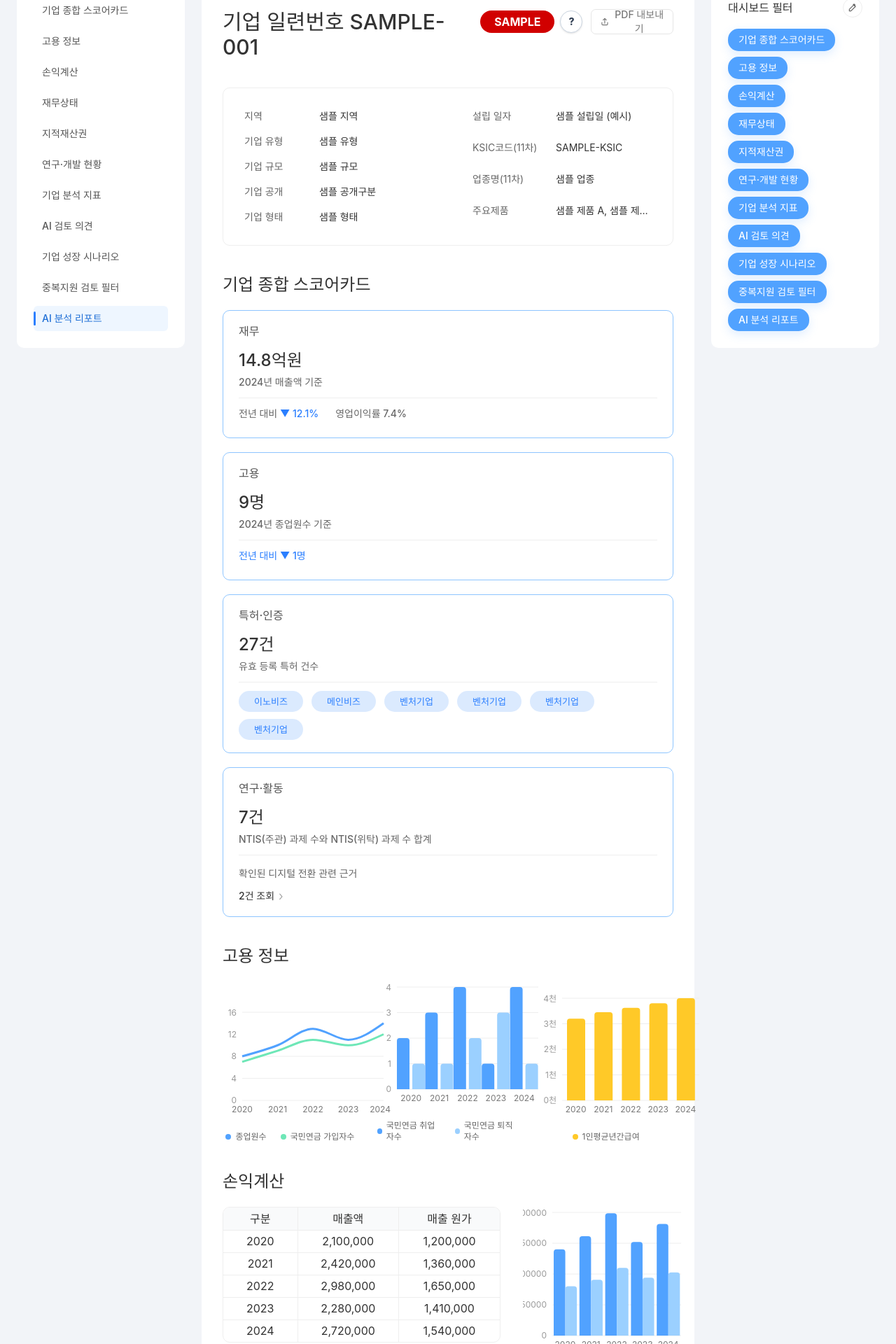
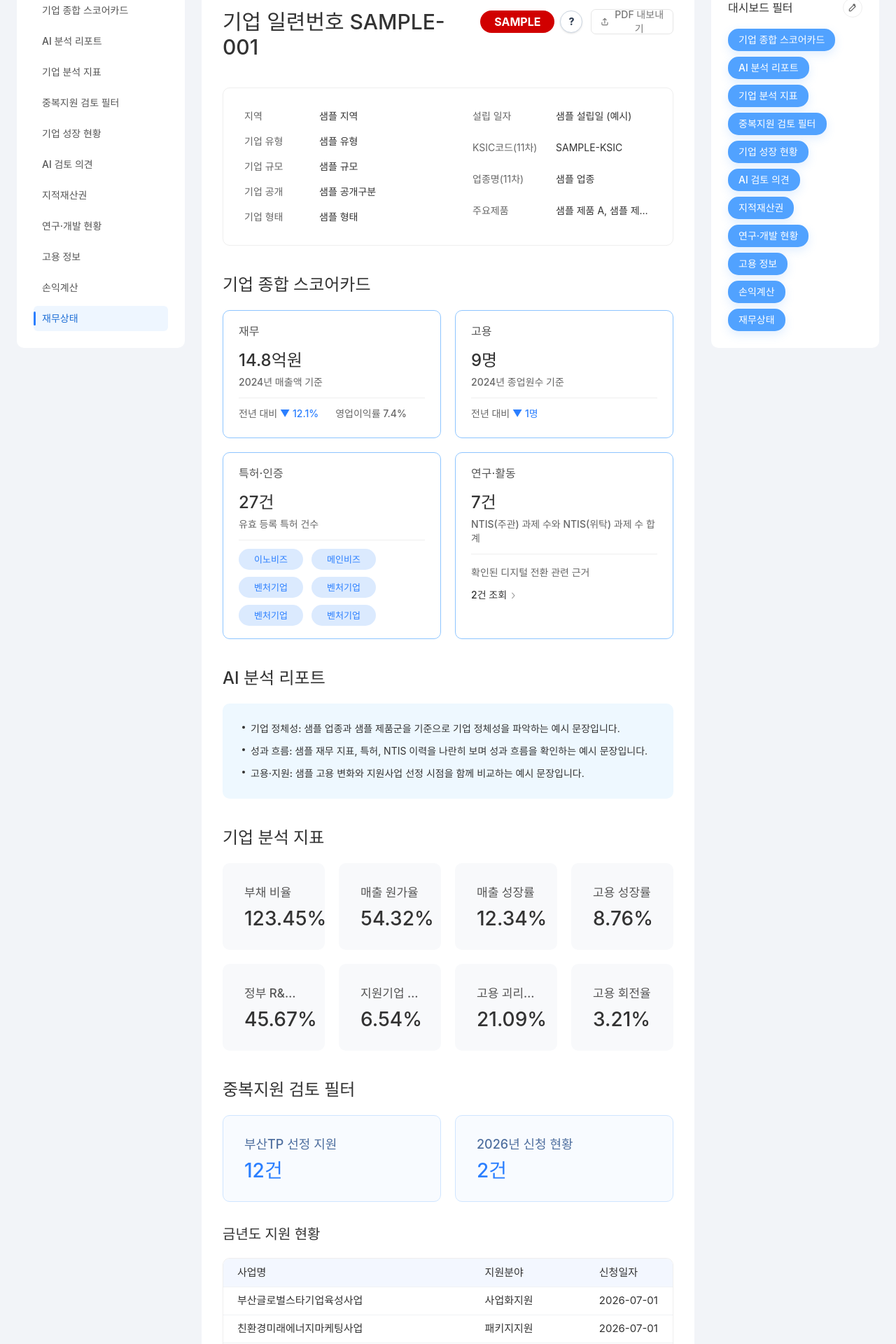
Before and after one commit to team-Hye-yum/FE, a React (Vite) app: page / in a window 1280 px wide. Shown: the part 145-2065 px from the top of the page at 70% size. Built offline with nearby package versions, Linux system fonts and the light colour scheme; a web font is replaced by a local one.

Commit message:
✨ Feature: qa 1

```diff
--- a/src/pages/BusanRewind/components/IndustrySupportExplorer.tsx
+++ b/src/pages/BusanRewind/components/IndustrySupportExplorer.tsx
@@ -55,7 +55,10 @@ const IndustrySupportExplorer = ({ data }: IndustrySupportExplorerProps) => (
           <article className="rounded-md border border-[#cfe0f7] p-4" key={program.programId ?? `${program.year}-${program.title}-${index}`}>
             <h3 className="text-base font-extrabold text-[#123b7a]">[{program.year}] {program.title}</h3>
             <dl className="mt-3 grid gap-1.5 text-sm font-semibold leading-6 text-[#44566e]">
-              <div><dt className="inline font-extrabold text-[#263b59]">목적</dt> <dd className="inline">{program.purpose}</dd></div>
+              <div>
+                <dt className="font-extrabold text-[#263b59]">목적</dt>
+                <dd className="line-clamp-2">{program.purpose}</dd>
+              </div>
               <div><dt className="inline font-extrabold text-[#263b59]">분야</dt> <dd className="inline">{program.supportField}</dd></div>
               <div><dt className="inline font-extrabold text-[#263b59]">대상</dt> <dd className="inline">{program.target}</dd></div>
               <div><dt className="inline font-extrabold text-[#263b59]">규모</dt> <dd className="inline">{formatThousandKrw(program.supportAmountThousandKrw)}</dd></div>
--- a/src/pages/BusanRewind/components/SupportComparisonMap.tsx
+++ b/src/pages/BusanRewind/components/SupportComparisonMap.tsx
@@ -10,7 +10,7 @@ const SupportComparisonMap = ({ data }: SupportComparisonMapProps) => (
     <div className="relative min-h-[430px] overflow-hidden rounded-md border border-[#dfe8f5] bg-[#fbfdff] p-6">
       {data.referenceYear && (
         <div className="relative z-10 mb-4 inline-flex rounded-full border border-[#dbeafe] bg-white px-3 py-1.5 text-xs font-extrabold text-[#1d4ed8]">
-          {data.referenceYear}년 최신 지원이력 기준
+          {data.referenceYear}년 과거 유사구간 기준
         </div>
       )}
       <div className="pointer-events-none absolute left-[25%] top-[32%] hidden h-px w-[20%] rotate-[12deg] bg-[#f59e0b] lg:block" />
--- a/src/pages/Main/dashboard/constants/dashboardSections.ts
+++ b/src/pages/Main/dashboard/constants/dashboardSections.ts
@@ -2,14 +2,14 @@ import type { DashboardSectionConfig } from "../types";
 
 export const dashboardSections = [
   { id: "scorecard", label: "기업 종합 스코어카드", visible: true },
+  { id: "ai-report", label: "AI 분석 리포트", visible: true },
+  { id: "analysis-metrics", label: "기업 분석 지표", visible: true },
+  { id: "duplicate-support", label: "중복지원 검토 필터", visible: true },
+  { id: "growth-scenario", label: "기업 성장 현황", visible: true },
+  { id: "ai-review", label: "AI 검토 의견", visible: true },
+  { id: "ip-rights", label: "지적재산권", visible: true },
+  { id: "rnd", label: "연구·개발 현황", visible: true },
   { id: "employment", label: "고용 정보", visible: true },
   { id: "income-statement", label: "손익계산", visible: true },
   { id: "financial-status", label: "재무상태", visible: true },
-  { id: "ip-rights", label: "지적재산권", visible: true },
-  { id: "rnd", label: "연구·개발 현황", visible: true },
-  { id: "analysis-metrics", label: "기업 분석 지표", visible: true },
-  { id: "ai-review", label: "AI 검토 의견", visible: true },
-  { id: "growth-scenario", label: "기업 성장 시나리오", visible: true },
-  { id: "duplicate-support", label: "중복지원 검토 필터", visible: true },
-  { id: "ai-report", label: "AI 분석 리포트", visible: true },
 ] as const satisfies readonly DashboardSectionConfig[];
--- a/src/pages/Main/dashboard/sections/CompanyAnalysisMetricsSection.tsx
+++ b/src/pages/Main/dashboard/sections/CompanyAnalysisMetricsSection.tsx
@@ -116,7 +116,7 @@ const sortMetrics = (metrics: ComputedMetricItem[]) =>
     );
 
 const MetricCard = ({ metric }: { metric: ComputedMetricItem }) => (
-  <article className="h-[124px] rounded-[10px] border border-transparent bg-[#f8f9fb] px-[30px] pt-[30px] transition duration-200 hover:-translate-y-0.5 hover:border-[#cfe5ff] hover:bg-[#f8fbff] hover:shadow-[0_8px_22px_rgba(15,23,42,0.08)]">
+  <article className="h-[124px] rounded-[10px] border border-transparent bg-[#f8f9fb] px-[30px] pt-[30px]">
     <h3 className="truncate whitespace-nowrap text-[17px] font-medium leading-[22px] text-[#555]">
       {metric.label}
     </h3>
--- a/src/pages/Main/dashboard/sections/CompanyScorecardSection.tsx
+++ b/src/pages/Main/dashboard/sections/CompanyScorecardSection.tsx
@@ -180,16 +180,16 @@ const trendPrefix = (value: number | null | undefined) => {
   return value > 0 ? "▲ +" : "▼ ";
 };
 
-const formatEmployeeChange = (value: number | null | undefined) => {
+const formatEmployeeChangeValue = (value: number | null | undefined) => {
   if (value === null || value === undefined) {
-    return "전년 대비 데이터 없음";
+    return "데이터 없음";
   }
 
   if (value === 0) {
-    return "전년 대비 변동 없음";
+    return "변동 없음";
   }
 
-  return `전년 대비 ${trendPrefix(value)}${Math.abs(value)}명`;
+  return `${trendPrefix(value)}${Math.abs(value)}명`;
 };
 
 const formatSalesAmount = (value: number) => {
@@ -552,7 +552,7 @@ const CompanyScorecardSection = ({ companyId, isSample = false }: DashboardCompa
 
   if (summaryState.isLoading && !summary) {
     return (
-      <div className="grid gap-5" style={{ gridTemplateColumns: "repeat(auto-fit, minmax(360px, 1fr))" }}>
+      <div className="grid gap-5 sm:grid-cols-2">
         {[0, 1, 2, 3].map((item) => (
           <div className="h-[142px] animate-pulse rounded-[10px] border border-[#d7ebff] bg-white" key={item} />
         ))}
@@ -570,7 +570,7 @@ const CompanyScorecardSection = ({ companyId, isSample = false }: DashboardCompa
 
   return (
     <>
-      <div className="grid gap-5" style={{ gridTemplateColumns: "repeat(auto-fit, minmax(360px, 1fr))" }}>
+      <div className="grid gap-5 sm:grid-cols-2">
         <ScorecardCard onClick={() => scrollToSection("income-statement")}>
           <CardTitle>재무</CardTitle>
           <CardValue>
@@ -613,8 +613,11 @@ const CompanyScorecardSection = ({ companyId, isSample = false }: DashboardCompa
           </p>
           <Divider />
           <div className="flex flex-wrap text-sm font-medium text-[#666]">
-            <span className={trendColorClass(employeeChange)} style={{ marginBottom: 6, marginRight: 24 }}>
-              {formatEmployeeChange(employeeChange)}
+            <span style={{ marginBottom: 6, marginRight: 24 }}>
+              전년 대비{" "}
+              <span className={trendColorClass(employeeChange)}>
+                {formatEmployeeChangeValue(employeeChange)}
+              </span>
             </span>
           </div>
         </ScorecardCard>
--- a/src/pages/Main/dashboard/sections/DuplicateSupportReviewSection.tsx
+++ b/src/pages/Main/dashboard/sections/DuplicateSupportReviewSection.tsx
@@ -38,6 +38,14 @@ type SupportHistoryPostSupportChangeResponse = {
   observations: ChangeObservationItem[];
 };
 
+type SupportHistoryCurrentYearStatusResponse = {
+  emptyMessage: string | null;
+  items: CurrentYearSupportItem[];
+  selectedCount: number;
+  totalCount: number;
+  year: number | null;
+};
+
 type CompanyActivitySupportTimelineResponse = {
   btpSupportEvents: PointEventItem[];
   emptyMessages: Array<{
@@ -65,6 +73,14 @@ type BtpSupportTimelineItem = {
   supportDetail?: string | null;
   supportItem?: string | null;
   supportYear: number | null;
+  supportType: string | null;
+};
+
+type CurrentYearSupportItem = {
+  applicationDate: string | null;
+  budgetProgramName: string | null;
+  selectionResult: string | null;
+  supportHistoryId: number;
   supportType: string | null;
 };
 
@@ -302,6 +318,36 @@ const sampleComparisons: ComparisonItem[] = [
 const sampleLatestSupportTargets = sampleComparisons
   .map((comparison) => comparison.latestSupport)
   .filter((item): item is SupportHistoryCompareItem => item !== null);
+
+const sampleCurrentYearStatus: SupportHistoryCurrentYearStatusResponse = {
+  emptyMessage: null,
+  items: [
+    {
+      applicationDate: "20260701",
+      budgetProgramName: "부산글로벌스타기업육성사업",
+      selectionResult: "지원대상",
+      supportHistoryId: 202601,
+      supportType: "사업화지원",
+    },
+    {
+      applicationDate: "20260701",
+      budgetProgramName: "친환경미래에너지마케팅사업",
+      selectionResult: "신청",
+      supportHistoryId: 202602,
+      supportType: "패키지지원",
+    },
+    {
+      applicationDate: "20260701",
+      budgetProgramName: "지역기업성장사다리지원사업",
+      selectionResult: "지원대상",
+      supportHistoryId: 202603,
+      supportType: "기술지원",
+    },
+  ],
+  selectedCount: 2,
+  totalCount: 3,
+  year: 2026,
+};
 
 const samplePostSupportObservations: ChangeObservationItem[] = [
   {
@@ -904,22 +950,76 @@ const SummaryCards = ({
   selectedCount: number | null;
 }) => (
   <div className="mb-8 grid grid-cols-2 gap-5">
-    <article className="h-[124px] rounded-[10px] bg-[#f8f9fb] px-[30px] pt-[30px]">
-      <h3 className="text-lg font-medium leading-[22px] text-[#555]">부산TP 선정 지원</h3>
-      <p className="mt-[9px] text-[28px] font-medium leading-[34px] text-[#333]">
+    <article className="h-[124px] rounded-[10px] border border-[#cfe5ff] bg-[#f8fbff] px-[30px] pt-[30px]">
+      <h3 className="text-lg font-medium leading-[22px] text-[#4f6f9f]">부산TP 선정 지원</h3>
+      <p className="mt-[9px] text-[28px] font-medium leading-[34px] text-[#2b7fff]">
         {formatCount(selectedCount)}
       </p>
     </article>
-    <article className="h-[124px] rounded-[10px] bg-[#f8f9fb] px-[30px] pt-[30px]">
-      <h3 className="text-lg font-medium leading-[22px] text-[#555]">
+    <article className="h-[124px] rounded-[10px] border border-[#cfe5ff] bg-[#f8fbff] px-[30px] pt-[30px]">
+      <h3 className="text-lg font-medium leading-[22px] text-[#4f6f9f]">
         {latestYear ? `${latestYear}년 신청 현황` : "최신 신청 현황"}
       </h3>
-      <p className="mt-[9px] text-[28px] font-medium leading-[34px] text-[#333]">
+      <p className="mt-[9px] text-[28px] font-medium leading-[34px] text-[#2b7fff]">
         {formatCount(latestCount)}
       </p>
     </article>
   </div>
 );
+
+const CurrentYearSupportStatusTable = ({
+  data,
+}: {
+  data: SupportHistoryCurrentYearStatusResponse | null;
+}) => {
+  const items = data?.items ?? [];
+
+  return (
+    <div className="mb-8">
+      <h3 className="mb-5 text-xl font-medium text-[#333]">금년도 지원 현황</h3>
+      <div
+        className="max-h-[338px] overflow-y-auto overflow-x-auto rounded-[10px] border border-[#eee] bg-white"
+        data-dashboard-print-expand
+      >
+        <table className="min-w-[680px] border-collapse text-left text-[15px] text-[#333] md:w-full md:table-fixed">
+          <colgroup>
+            <col className="w-[52%]" />
+            <col className="w-[24%]" />
+            <col className="w-[24%]" />
+          </colgroup>
+          <thead>
+            <tr className="sticky top-0 z-10 h-10 bg-[#f3f7ff]">
+              <th className="whitespace-nowrap px-5 font-normal">사업명</th>
+              <th className="whitespace-nowrap px-5 font-normal">지원분야</th>
+              <th className="whitespace-nowrap px-5 font-normal">신청일자</th>
+            </tr>
+          </thead>
+          <tbody>
+            {items.length > 0 ? (
+              items.map((item) => (
+                <tr className="h-10 border-t border-[#f0f2f5]" key={item.supportHistoryId}>
+                  <td className="truncate px-5" title={item.budgetProgramName || "-"}>
+                    {item.budgetProgramName || "-"}
+                  </td>
+                  <td className="truncate px-5" title={item.supportType || "-"}>
+                    {item.supportType || "-"}
+                  </td>
+                  <td className="whitespace-nowrap px-5">{formatDate(item.applicationDate)}</td>
+                </tr>
+              ))
+            ) : (
+              <tr>
+                <td className="h-24 px-5 text-center text-[#777]" colSpan={3}>
+                  {data?.emptyMessage ?? "금년도 지원 현황이 없습니다."}
+                </td>
+              </tr>
+            )}
+          </tbody>
+        </table>
+      </div>
+    </div>
+  );
+};
 
 const SupportTimelineTable = ({ items }: { items: BtpSupportTimelineItem[] }) => (
   <div className="mt-10">
@@ -1531,6 +1631,11 @@ const DuplicateSupportReviewSection = ({
       isSample ? "" : companyId,
       "/companies/{companyId}/support-history/review/post-support-changes",
     );
+  const { data: currentYearStatusData } =
+    useDashboardGetData<SupportHistoryCurrentYearStatusResponse>(
+      isSample ? "" : companyId,
+      "/companies/{companyId}/support-history/current-year-status",
+    );
   const { data: activityTimelineData } =
     useDashboardGetData<CompanyActivitySupportTimelineResponse>(
       isSample ? "" : companyId,
@@ -1557,6 +1662,7 @@ const DuplicateSupportReviewSection = ({
   const selectedCount = isSample
     ? 12
     : data?.summary?.btpSelectedSupportCount ?? timelineItems.length;
+  const currentYearStatus = isSample ? sampleCurrentYearStatus : currentYearStatusData;
   const chartData = buildChartData(items);
   const activityTimeline = isSample ? sampleActivityTimeline : activityTimelineData;
   const activityYears = chartData.map((item) => item.year);
@@ -1585,6 +1691,7 @@ const DuplicateSupportReviewSection = ({
         latestYear={latestYear}
         selectedCount={selectedCount}
       />
+      <CurrentYearSupportStatusTable data={currentYearStatus} />
       <div>
         <h3 className="mb-5 text-xl font-medium text-[#333]">부산TP 지원 현황 - 연도별 건수</h3>
         <div
--- a/src/pages/Main/dashboard/sections/GrowthScenarioSection.tsx
+++ b/src/pages/Main/dashboard/sections/GrowthScenarioSection.tsx
@@ -78,6 +78,8 @@ type ChartRow = {
   supportCount?: number;
   supportMarkers?: SupportMarker[];
 };
+
+const CHART_BASE_YEAR = 2020;
 
 const sampleGrowthScenario: GrowthScenarioResponse = {
   companyId: 0,
@@ -257,8 +259,13 @@ const getLineValue = (data: GrowthScenarioResponse, code: GrowthLineCode) =>
 
 const buildChartRows = (data: GrowthScenarioResponse): ChartRow[] => {
   const rows = new Map<number, ChartRow>();
+  const actualYears: number[] = [];
 
   data.chartLines.forEach((line) => {
+    if (line.code === "COMPANY_REFERENCE" || line.code === "INDUSTRY_REFERENCE") {
+      return;
+    }
+
     const key = lineKeyByCode[line.code];
 
     if (!key) {
@@ -271,10 +278,19 @@ const buildChartRows = (data: GrowthScenarioResponse): ChartRow[] => {
       }
 
       rows.get(point.year)![key] = point.index;
+      actualYears.push(point.year);
     });
   });
 
-  const companyPoints = [...getLineValue(data, "COMPANY_ACTUAL"), ...getLineValue(data, "COMPANY_REFERENCE")];
+  const maxActualYear = Math.max(CHART_BASE_YEAR, ...actualYears);
+
+  for (let year = CHART_BASE_YEAR; year <= maxActualYear; year += 1) {
+    if (!rows.has(year)) {
+      rows.set(year, { year });
+    }
+  }
+
+  const companyPoints = getLineValue(data, "COMPANY_ACTUAL");
   const companyIndexByYear = new Map(companyPoints.map((point) => [point.year, point.index]));
   const markersByYear = data.supportMarkers.reduce((map, marker) => {
     if (marker.markerYear === null) {
@@ -293,11 +309,7 @@ const buildChartRows = (data: GrowthScenarioResponse): ChartRow[] => {
     const row = rows.get(year)!;
     row.supportMarkers = markers;
     row.supportCount = markers.length;
-    row.supportIndex =
-      row.companyActual ??
-      row.companyReference ??
-      companyIndexByYear.get(year) ??
-      null;
+    row.supportIndex = row.companyActual ?? companyIndexByYear.get(year) ?? null;
   });
 
   return [...rows.values()].sort((left, right) => left.year - right.year);
@@ -335,8 +347,8 @@ const GrowthTooltip = ({ active, label, payload }: GrowthTooltipProps) => {
     <div className="min-w-[276px] rounded-[10px] border border-[#e7e7e7] bg-white px-[20px] py-[18px] text-sm shadow-[0_8px_24px_rgba(15,23,42,0.11)]">
       <p className="mb-[17px] text-[16px] font-medium leading-[20px] text-[#555]">{label}</p>
       <div className="space-y-[10px] border-b border-[#eceff3] pb-[17px]">
-        <TooltipMetric color="#2563ff" label="해당 기업" value={row?.companyActual ?? row?.companyReference} />
-        <TooltipMetric color="#88beff" label="업종 평균" value={row?.industryActual ?? row?.industryReference} />
+        <TooltipMetric color="#2563ff" label="해당 기업" value={row?.companyActual} />
+        <TooltipMetric color="#88beff" label="업종 평균" value={row?.industryActual} />
       </div>
 
       {markers.length > 0 && (
@@ -468,6 +480,8 @@ const GrowthScenarioSection = ({ companyId, isSample = false }: DashboardCompany
   );
   const scenario = isSample ? sampleGrowthScenario : data;
   const chartRows = scenario ? buildChartRows(scenario) : [];
+  const chartYears = chartRows.map((row) => row.year);
+  const chartMaxYear = chartYears.at(-1) ?? CHART_BASE_YEAR;
 
   useEffect(() => {
     const container = chartContainerRef.current;
@@ -518,9 +532,7 @@ const GrowthScenarioSection = ({ companyId, isSample = false }: DashboardCompany
           <div className="mb-[18px] pl-0 sm:pl-[38px]">
             <div className="flex min-w-0 flex-wrap items-center gap-x-[8px] gap-y-2 text-[10px] font-medium leading-[14px] text-[#666] 2xl:flex-nowrap 2xl:whitespace-nowrap">
               <LegendLine color="#2563ff" label="기업 실측 성장지수" />
-            <LegendLine color="#2563ff" dashed label="기업 참고 성장지수" />
               <LegendLine color="#88beff" label="업종 평균 성장지수" />
-            <LegendLine color="#88beff" dashed label="업종 참고 성장지수" />
               <div className="flex items-center gap-2">
                 <span className="h-[10px] w-[10px] rounded-full bg-[#ffb000]" />
                 <span>BTP 지원</span>
@@ -542,10 +554,16 @@ const GrowthScenarioSection = ({ companyId, isSample = false }: DashboardCompany
               >
                   <CartesianGrid stroke="#eeeeee" strokeOpacity={0.82} vertical={false} />
                   <XAxis
+                    allowDecimals={false}
+                    allowDataOverflow
                     axisLine={{ stroke: "#e5e7eb" }}
                     dataKey="year"
+                    domain={[CHART_BASE_YEAR, chartMaxYear]}
+                    padding={{ left: 0, right: 0 }}
                     tick={{ fill: "#888", fontSize: 13, fontWeight: 400 }}
                     tickLine={false}
+                    ticks={chartYears}
+                    type="number"
                   />
                   <YAxis
                     axisLine={false}
@@ -568,30 +586,10 @@ const GrowthScenarioSection = ({ companyId, isSample = false }: DashboardCompany
                   />
                   <Line
                     connectNulls
-                    dataKey="companyReference"
-                    dot={false}
-                    isAnimationActive={false}
-                    stroke="#2563ff"
-                    strokeDasharray="3 5"
-                    strokeWidth={2}
-                    type="linear"
-                  />
-                  <Line
-                    connectNulls
                     dataKey="industryActual"
                     dot={false}
                     isAnimationActive={false}
                     stroke="#88beff"
-                    strokeWidth={2}
-                    type="linear"
-                  />
-                  <Line
-                    connectNulls
-                    dataKey="industryReference"
-                    dot={false}
-                    isAnimationActive={false}
-                    stroke="#88beff"
-                    strokeDasharray="3 5"
                     strokeWidth={2}
                     type="linear"
                   />
@@ -605,8 +603,8 @@ const GrowthScenarioSection = ({ companyId, isSample = false }: DashboardCompany
               i
             </span>
             <p>
-              기업 참고 경로는 한국은행 업종 성장률을 기준으로 기업의 최근 성장 패턴을 반영하여
-              산출한 참고 시나리오입니다. 실제 경영성과를 의미하거나 보장하지 않습니다.
+              업종 성장지수·매출율 지수는 한국은행 업종 통계를 기준연도(2021년=100)로 환산한
+              비교용 참고 지표이며, 실제 경영성과를 보장하지 않습니다.
             </p>
           </div>
         </div>
```
Lines whose indentation alone changed are shown as unchanged.
